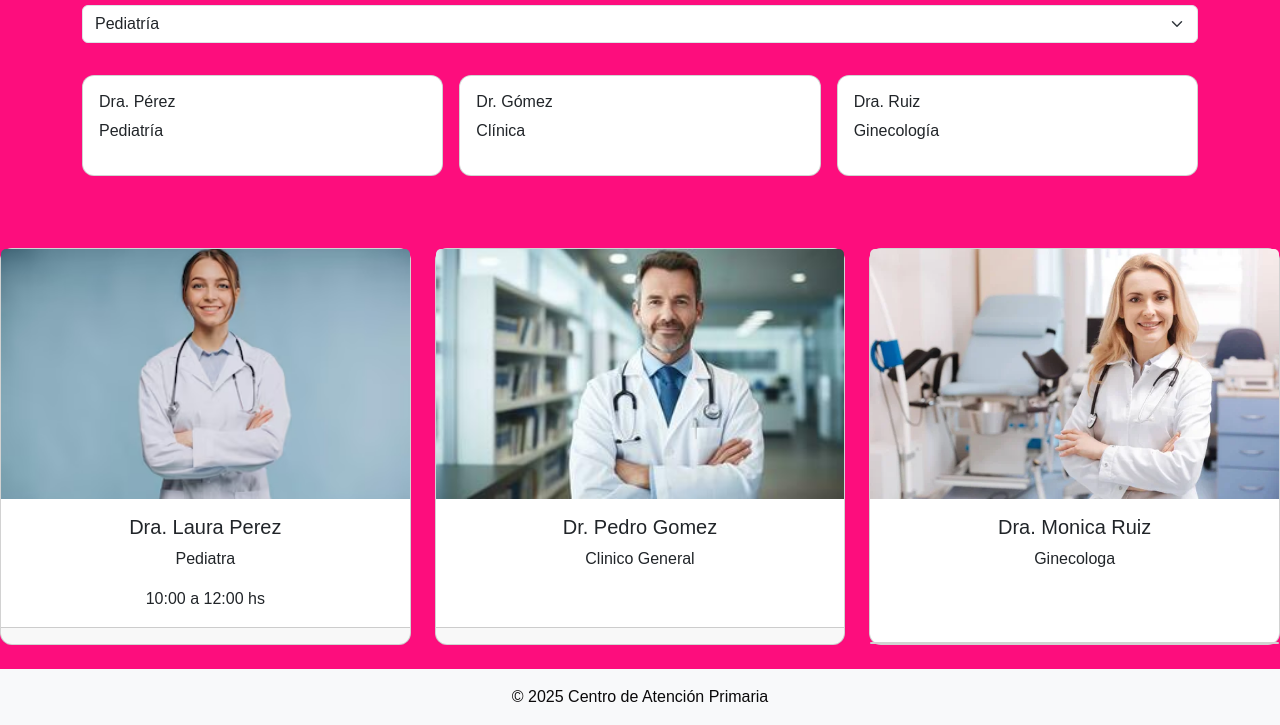
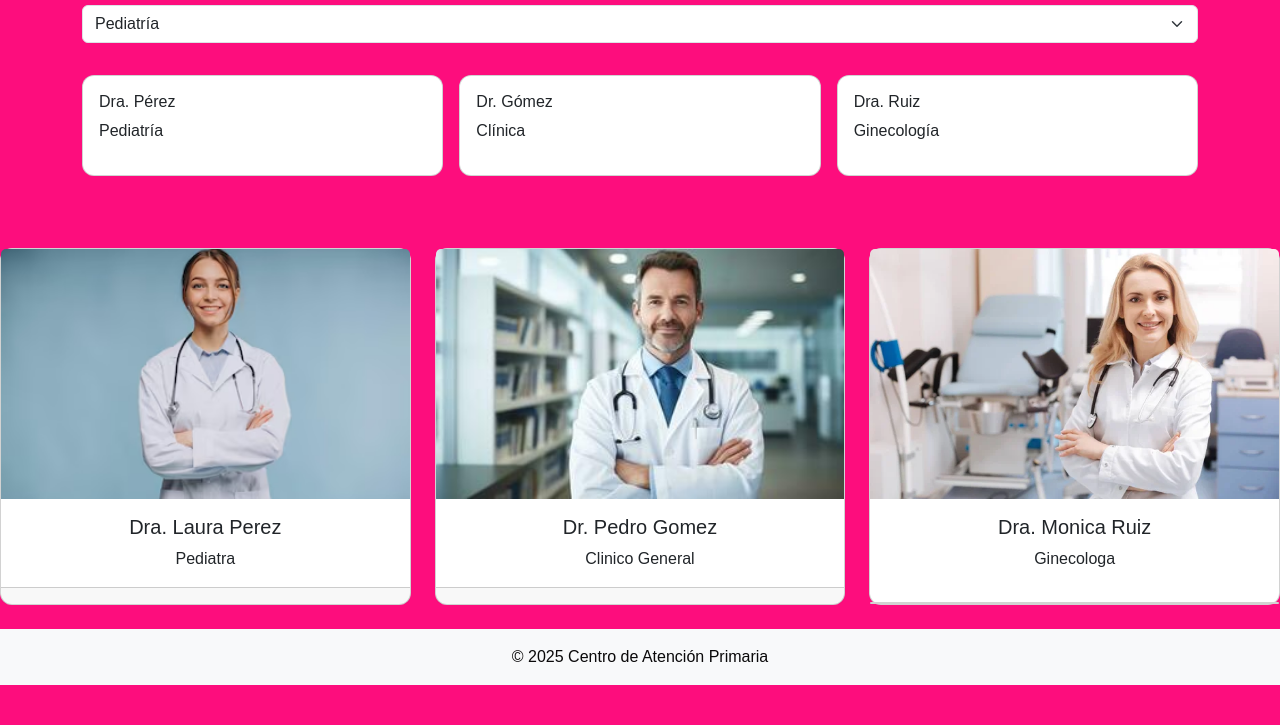
Before and after one commit to tejadaest/capslarioja, a plain HTML site: page medicos.html in a window 1280 px wide. Shown: the part 193-918 px from the top of the page. After the commit the page ends 878 px from the top, so only its background shows below. Drawn offline with nearby package versions, Linux system fonts and the light colour scheme.

Commit message:
Update medicos.html

```diff
--- a/medicos.html
+++ b/medicos.html
@@ -28,7 +28,6 @@
       <div class="card-body text-center">
         <h5 class="card-title">Dra. Laura Perez</h5>
         <p class="card-text">Pediatra</p>
-         <p class="card-text">10:00 a 12:00 hs</p>
       </div>
       <div class="card-footer text-center">
       </div>
```
